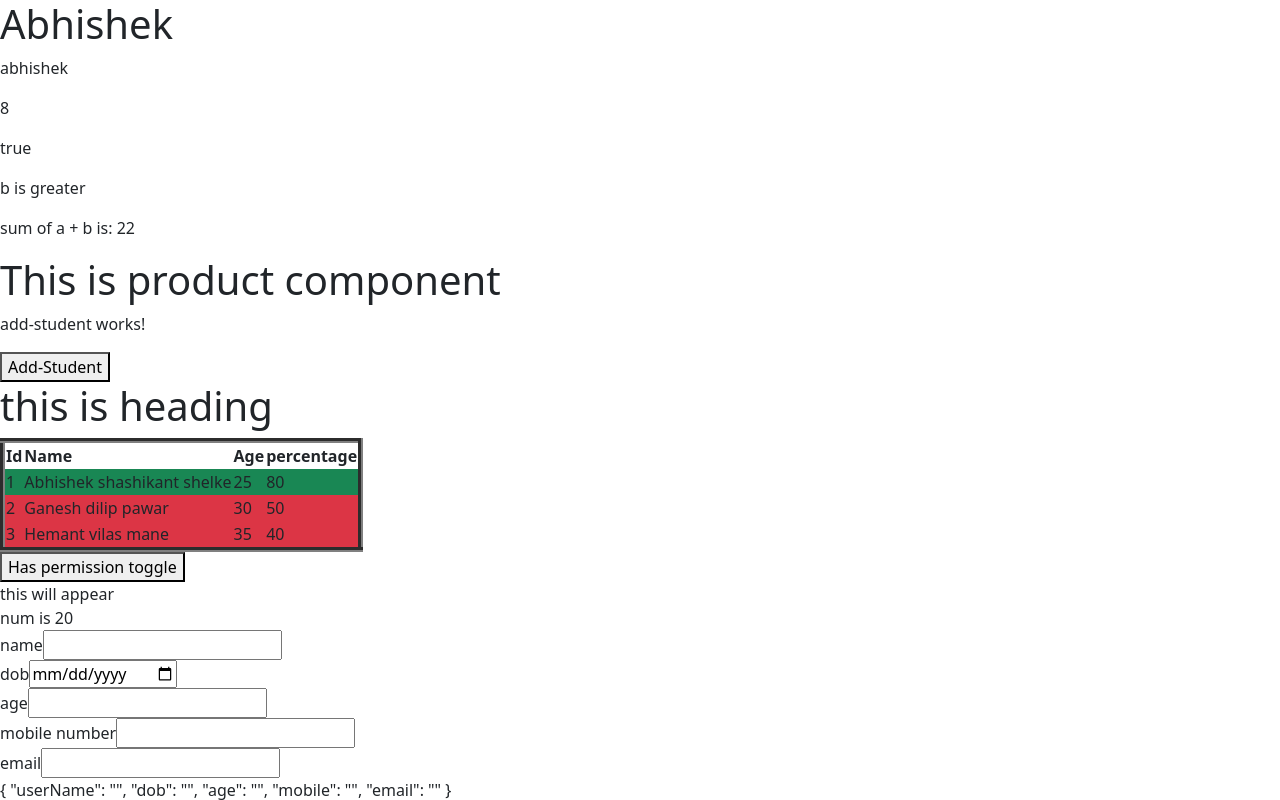
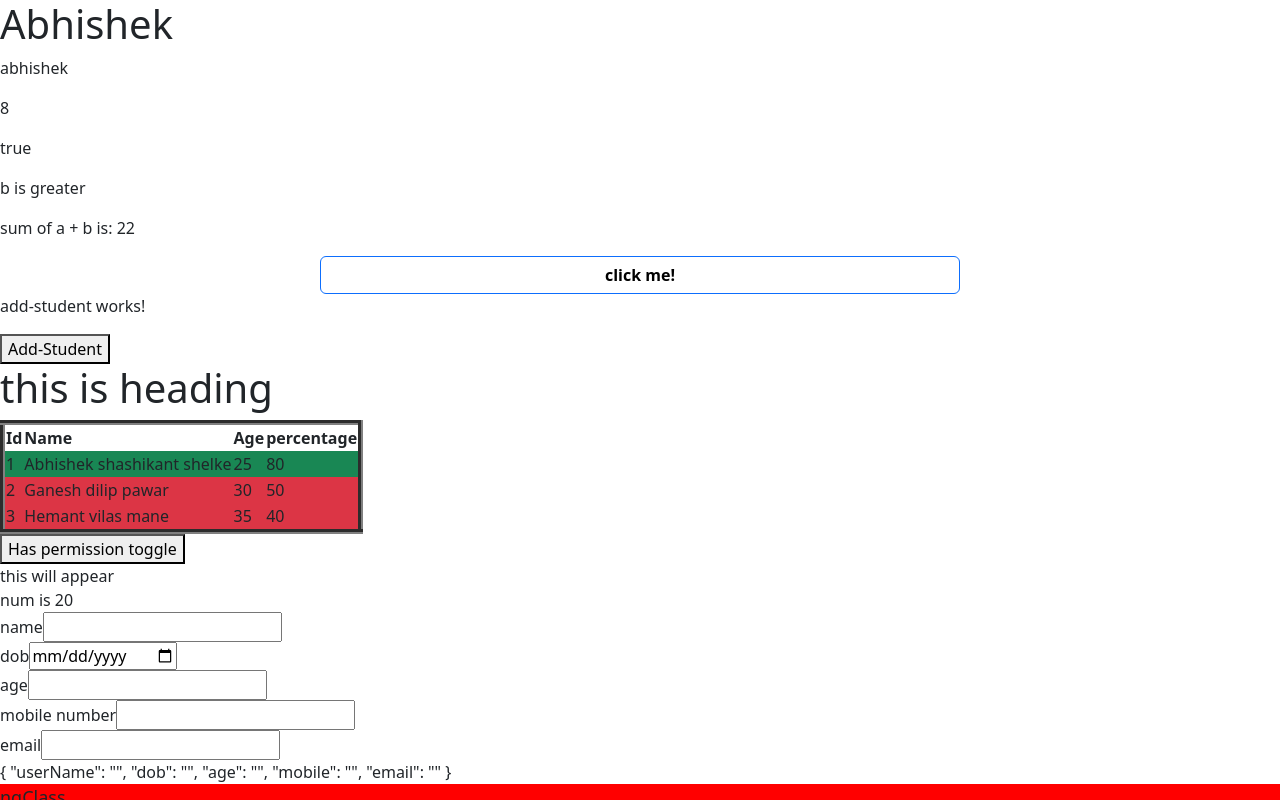
Before and after one commit to Abhi2971/class_angular, an Angular app: page / in a window 1280 px wide. Shown: the top 800 px of the page. Built offline with nearby package versions, Linux system fonts and the light colour scheme.

Commit message:
Product Component Updated

```diff
--- a/src/app/product/product.component.html
+++ b/src/app/product/product.component.html
@@ -1 +1,9 @@
-<h1>This is product component</h1>
+<div class="d-grid gap-2 col-6 mx-auto">
+    <button class="btn btn-outline-primary" type="button"
+    (click)="buttonClick($event)"
+    (mouseover)="mouseOverHandler($event)"
+    (mouseout)="mouseOutHandler($event)"
+    [class.background]="mouseOver"
+    [style.color]="ifMouseover?'black':'white'"
+    ><strong> click me!</strong></button>
+</div>
--- a/src/app/product/product.component.scss
+++ b/src/app/product/product.component.scss
@@ -0,0 +1,6 @@
+.background{
+    background-color: rgb(0, 0, 0);
+}
+button{
+    color: black;
+}
--- a/src/app/product/product.component.ts
+++ b/src/app/product/product.component.ts
@@ -3,10 +3,26 @@ import { Component } from '@angular/core';
 @Component({
   selector: 'app-product',
   standalone: true,
-  imports: [],
+  imports: [ProductComponent],
   templateUrl: './product.component.html',
   styleUrl: './product.component.scss'
 })
 export class ProductComponent {
 
+  buttonClick(e:any){
+    console.log(e);
+    alert("you clicked");
+  }
+  mouseOver=false;
+  ifMouseover=true;
+  mouseOverHandler(ev:MouseEvent){
+    console.log(ev);
+    this.mouseOver=true;
+    this.ifMouseover=false;
+  }
+  mouseOutHandler(ev:MouseEvent){
+    this.mouseOver=false;
+    this.ifMouseover=true;
+  }
+
 }
--- a/src/app/student/student.module.ts
+++ b/src/app/student/student.module.ts
@@ -11,7 +11,7 @@ import { DeletStudentComponent } from './component/delet-student/delet-student.c
     AddStudentComponent,
     StudentListComponent,
     ViewStudentComponent,
-    DeletStudentComponent
+    DeletStudentComponent,
   ],
   imports: [CommonModule],
   exports: [
```
